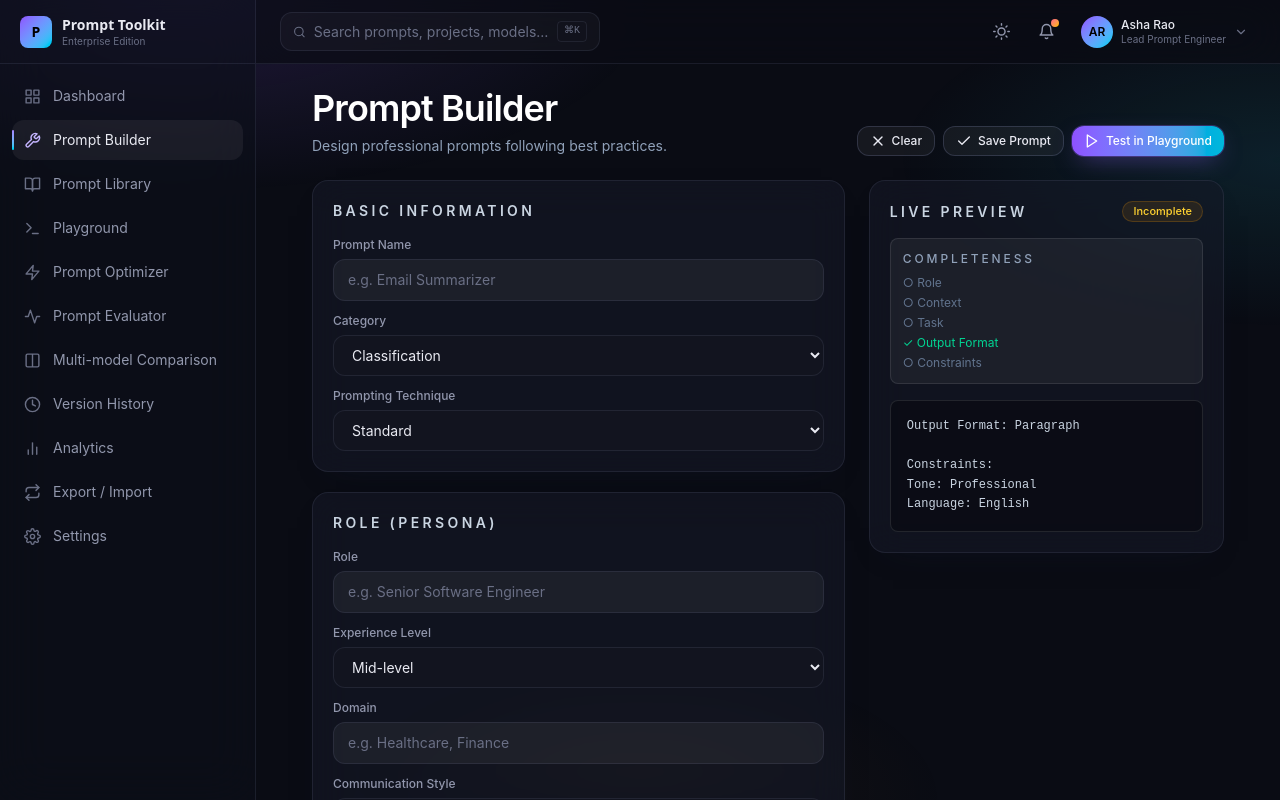
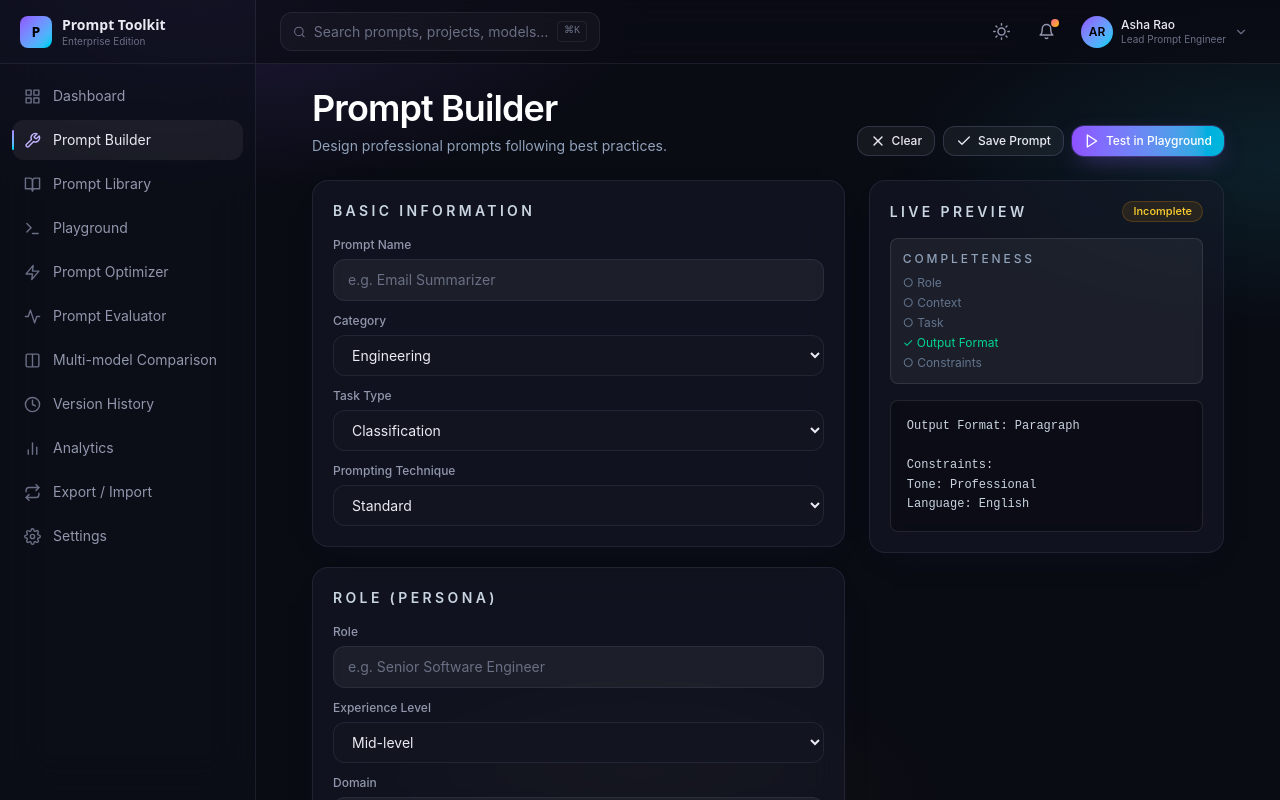
Before and after one commit to GunaSravaniKavuru/enterprise-prompt-engineering-toolkit, a React (Vite) app in the folder frontend/: page /builder in a window 1280 px wide. Shown: the top 800 px of the page. Built offline with nearby package versions, Linux system fonts and the light colour scheme.

Commit message:
feat: update PromptBuilder to include task type options and set default category

```diff
--- a/frontend/src/pages/PromptBuilder.jsx
+++ b/frontend/src/pages/PromptBuilder.jsx
@@ -12,6 +12,20 @@ const promptingTechniques = [
 ];
 
 const categoryOptions = [
+  "Engineering",
+  "Marketing",
+  "Legal",
+  "Analytics",
+  "Customer Support",
+  "Finance",
+  "Healthcare",
+  "HR",
+  "Education",
+  "Sales",
+  "Other",
+];
+
+const taskTypeOptions = [
   "Classification",
   "Extraction",
   "Summarization",
@@ -33,8 +47,8 @@ const outputFormatOptions = [
 
 const initialState = {
   promptName: "",
-  category: "Classification",
-  customCategory: "",
+  category: "Engineering",
+  taskType: "Classification",
   technique: "Standard",
   role: "",
   experienceLevel: "Mid-level",
@@ -219,15 +233,12 @@ export default function PromptBuilder() {
                 onChange={updateField("category")}
                 options={categoryOptions.map((option) => ({ label: option, value: option }))}
               />
-              {form.category === "Other" && (
-                <Input
-                  label="Custom Category"
-                  type="search"
-                  value={form.customCategory}
-                  onChange={updateField("customCategory")}
-                  placeholder="Type a custom category"
-                />
-              )}
+              <Select
+                label="Task Type"
+                value={form.taskType}
+                onChange={updateField("taskType")}
+                options={taskTypeOptions.map((option) => ({ label: option, value: option }))}
+              />
               <Select
                 label="Prompting Technique"
                 value={form.technique}
```
